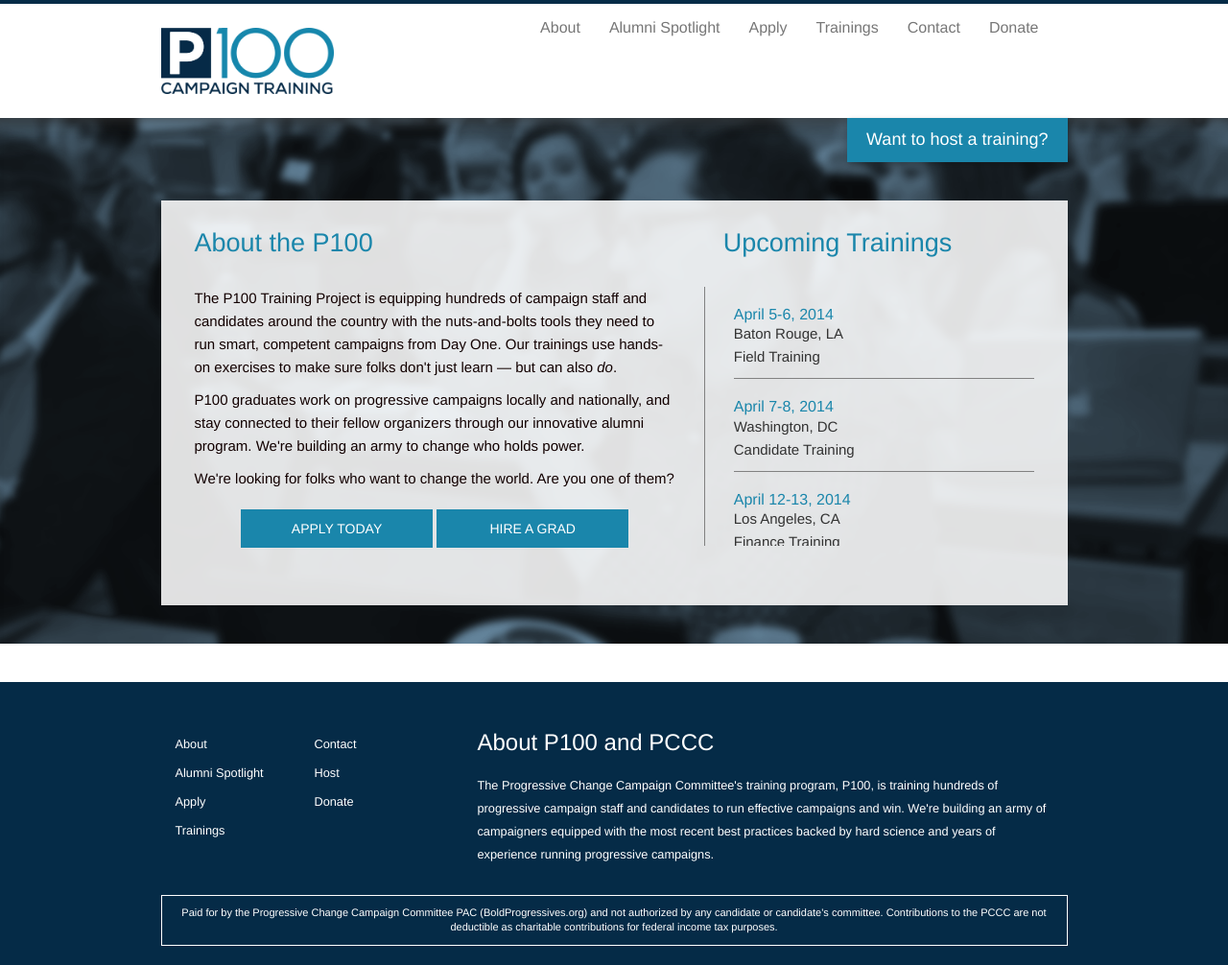
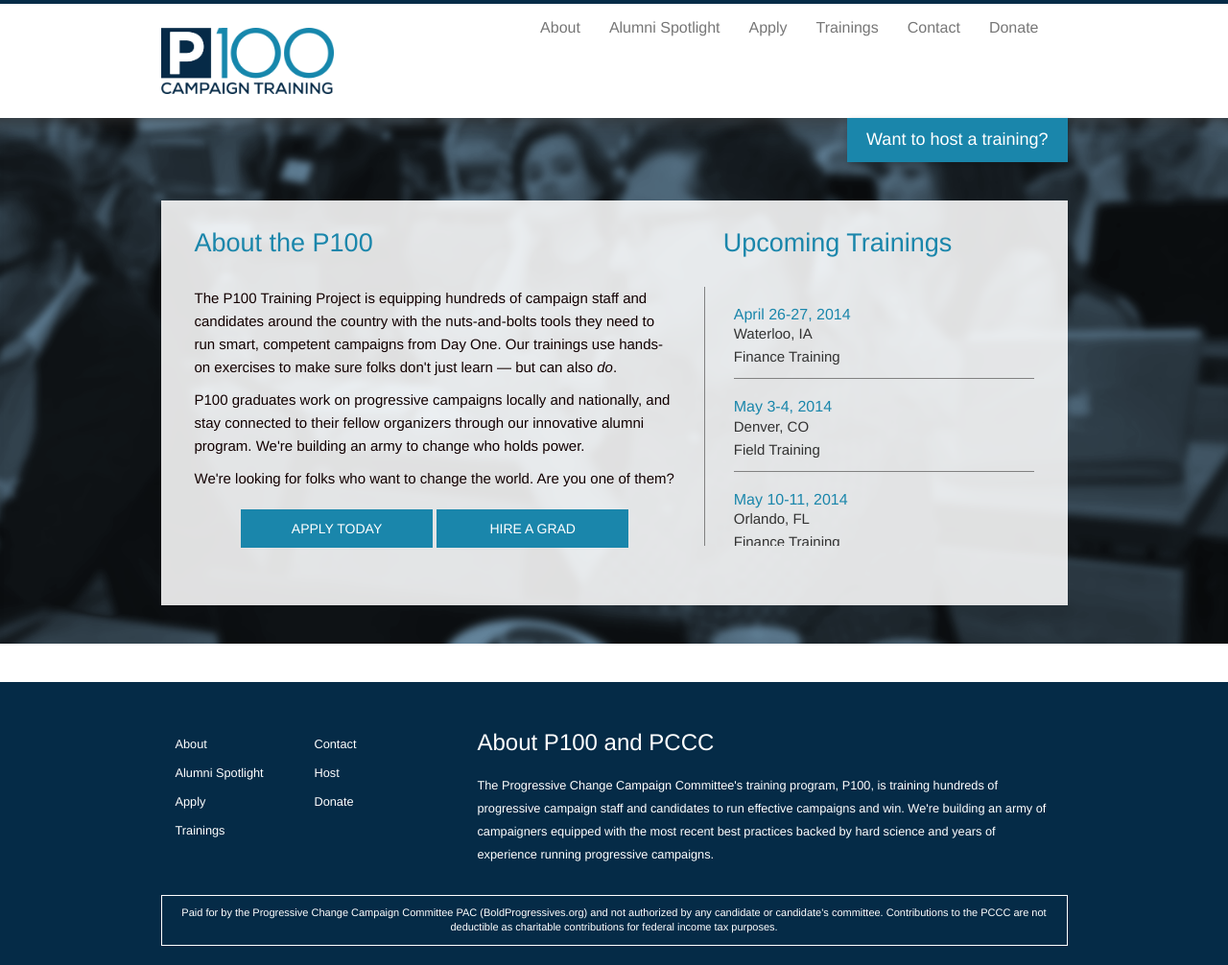
Before and after one commit to boldprogressives/p100_stage, a Jekyll site: the page built from index.html, in a window 1280 px wide. Shown: the whole page at 96% size. Built offline with Jekyll 4.4.1, drawn with Linux system fonts in a browser that asks for light colours.

Commit message:
update trainings

```diff
--- a/_config.yml
+++ b/_config.yml
@@ -1,16 +1,4 @@
 trainings:
-  - name: la_april_field
-    date: April 5-6, 2014
-    location: Baton Rouge, LA
-    type: Field Training
-  - name: dc_april_candidate
-    date: April 7-8, 2014
-    location: Washington, DC
-    type: Candidate Training
-  - name: ca_april_fin
-    date: April 12-13, 2014
-    location: Los Angeles, CA
-    type: Finance Training
   - name: ia_april_fin
     date: April 26-27, 2014
     location: Waterloo, IA
```
